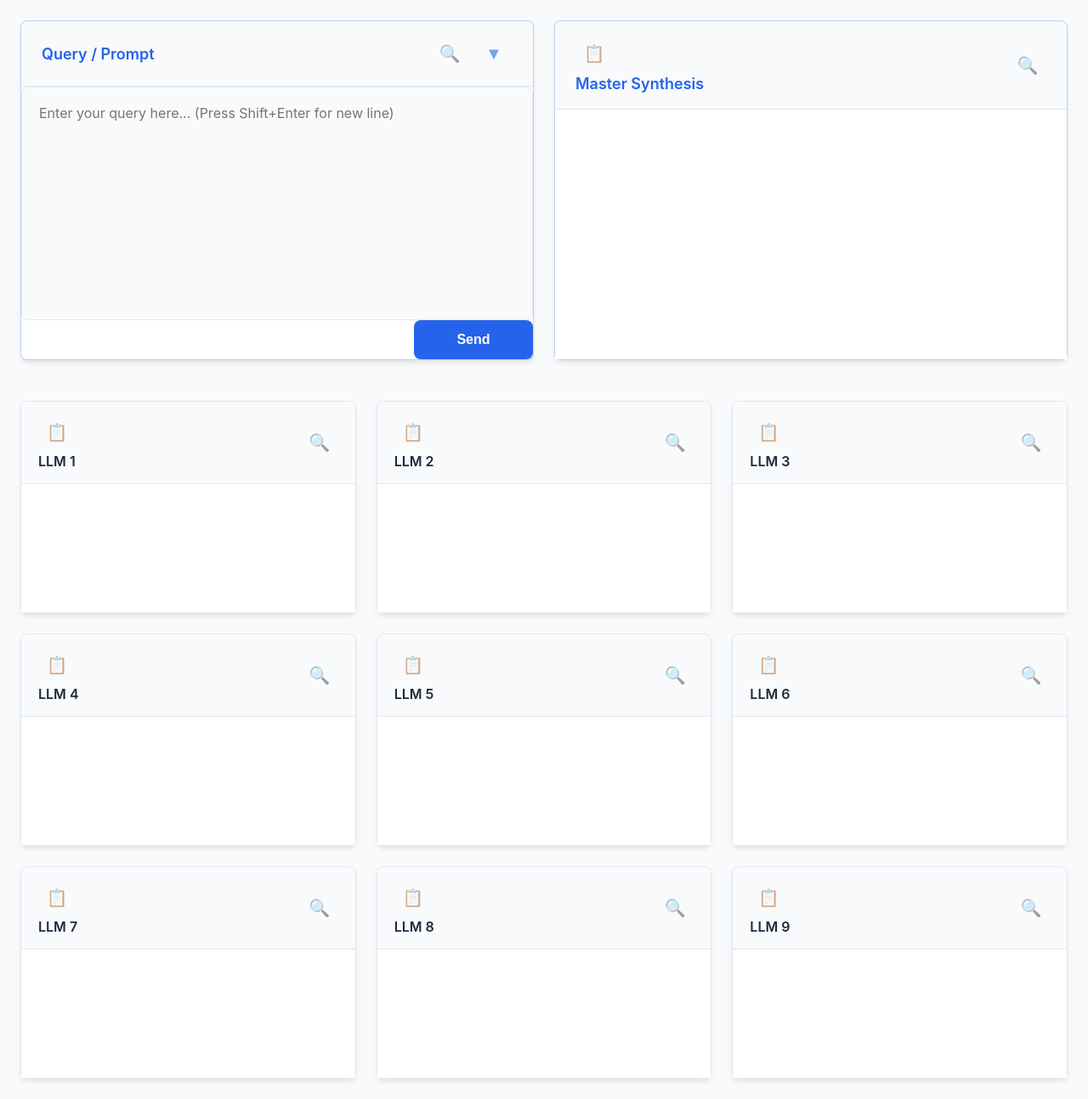
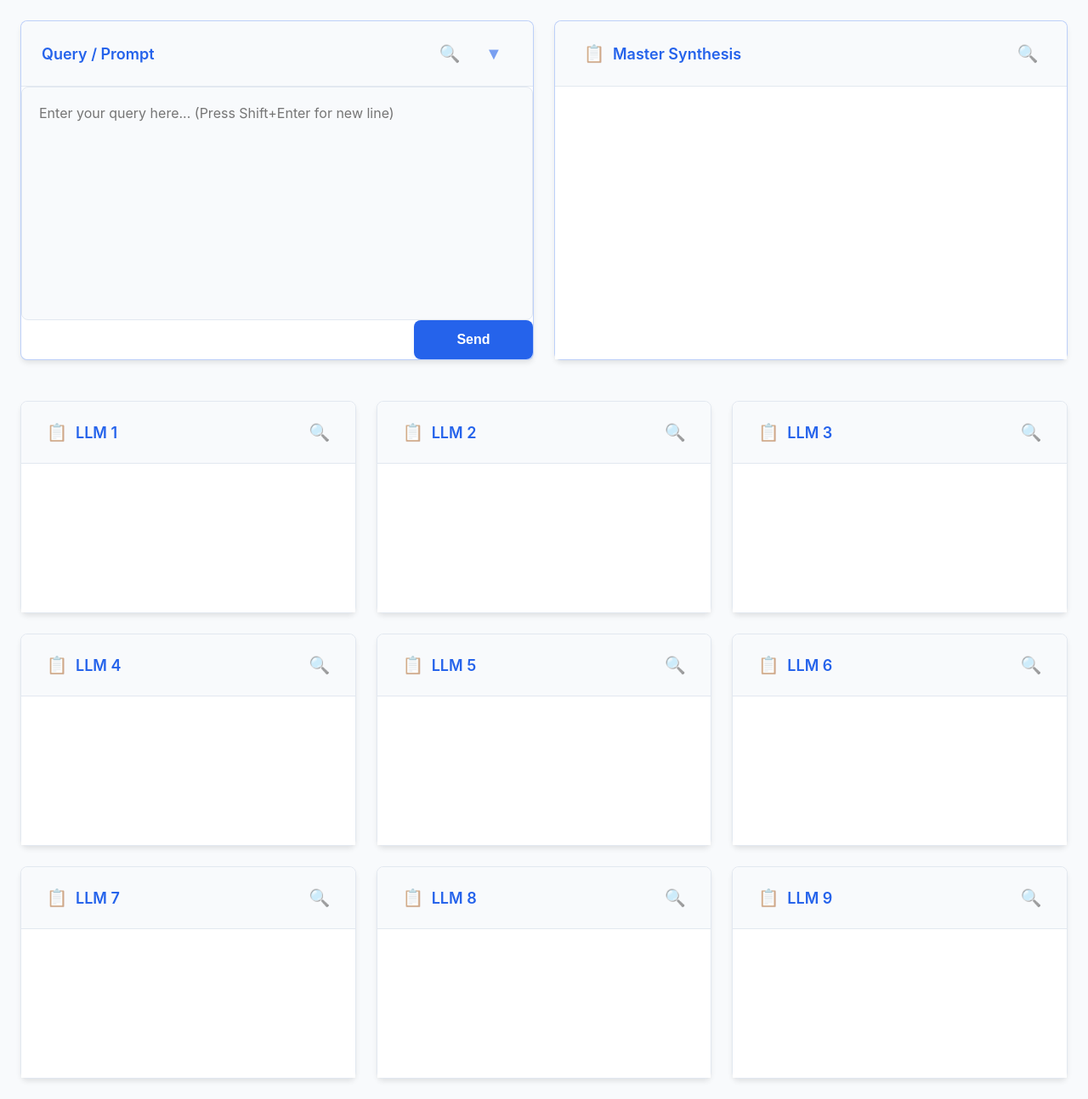
Before and after one commit to ExactDoug/multi-llm-wrapper, a FastAPI app: page / in a window 1280 px wide. Shown: the whole page at 85% size. Run offline with FastAPI, Linux system fonts and the light colour scheme.

Commit message:
fix: Improve copy icon alignment and update synthesis prompt
- Align copy icon with section headers
- Update synthesis prompt for better results

```diff
--- a/src/multi_llm_wrapper/web/app.py
+++ b/src/multi_llm_wrapper/web/app.py
@@ -156,14 +156,17 @@ async def stream_synthesis(session_id: str) -> AsyncGenerator[str, None]:
 
         synthesis_prompt += "\nProvide a comprehensive yet concise synthesis that:\n"
         synthesis_prompt += "1. Merges all responses into a single response that directly addresses the user's original query\n"
-        synthesis_prompt += "2. Presents the response as though from a single SME with access to a broader and more nuanced knowledgebase than any 1 LLM would have\n"
+        synthesis_prompt += "2. Presents the response as though from a single SME (subject matter expert) with access to a broader and more nuanced knowledgebase than any 1 LLM would have\n"
         synthesis_prompt += "3. Preserves all unique (or possibly unique) details, including more nuanced details\n"
         synthesis_prompt += "4. For more-nuanced or minority details, presents them as such, in order to not give overconfidence in a detail that is seemingly less common, though potentially could still be highly-beneficial\n"
-        synthesis_prompt += "5. If the request/prompt is for research, coding, development, etc.: Identifies key agreements and disagreements\n"
-        synthesis_prompt += "6. If there are conflicting responses (discrepancies), rather than omitting these, present these details accordingly in a clear intuitive way"
+        synthesis_prompt += "5. If the request/prompt is for research, coding or development: Identifies key agreements and disagreements\n"
+        synthesis_prompt += "6. If there are conflicting responses (discrepancies), rather than omitting these, present these details accordingly in a clear intuitive way\n"
         synthesis_prompt += "7. Is as concise as possible, while still being incredibly useful and high-value, and adhering to the above requirements\n"
         synthesis_prompt += "8. Uses/preserves markdown as/when appropriate\n"
         synthesis_prompt += "9. Preserves links and/or references to various sources so the user is able to go verify the answers themselves\n"
+        synthesis_prompt += "10. Attempt to respond to the user in such a way that would be appropriate based on their request (while utilizing the additional information from the other LLMs in an appropriate way)\n"
+        synthesis_prompt += "11. Respect the user's requested answer format. If they say 'be brief' or 'be concise', give them a brief/concise response while still utilizing all the aggregated knowledge sources to the extent possible\n"
+        synthesis_prompt += "12. If any LLMs diverge from the requested format, you are not obligated to represent them in their entirety. Although we want you to incorporate and consider the information they add, we don't want this to cause the user to no longer receive the type of response they are requesting (in terms of the format of the response)\n"
 
         # synthesis_prompt += "3. Evaluates the strengths of each response\n"
 
--- a/src/multi_llm_wrapper/web/static/css/components.css
+++ b/src/multi_llm_wrapper/web/static/css/components.css
@@ -9,13 +9,13 @@
     align-items: center;
 }
 
-.section-header h2 {
+.section-header h2,
+.llm-title {
     font-size: 1.125rem;
     font-weight: 600;
     color: var(--primary-color);
     display: flex;
     align-items: center;
-    gap: 0.5rem;
 }
 
 .header-buttons {
@@ -108,10 +108,10 @@
     border-radius: 0.5rem 0.5rem 0 0;
 }
 
-.llm-title {
+/*.llm-title {
     font-weight: 600;
     color: var(--text-color);
-}
+} */
 
 /* Content Areas */
 .llm-content,
--- a/src/multi_llm_wrapper/web/templates/index.html
+++ b/src/multi_llm_wrapper/web/templates/index.html
@@ -38,11 +38,11 @@
             <!-- Master Synthesizer Section -->
             <div class="synthesizer-section">
                 <div class="section-header">
-                    <div class="title-wrapper">
+                    <h2>
                         <button class="copy-btn" data-copy="synthesis" title="Copy master synthesis"
                             aria-label="Copy master synthesis">📋</button>
-                        <h2>Master Synthesis</h2>
-                    </div>
+                        Master Synthesis
+                    </h2>
                     <button class="expand-btn" id="synthesis-expand" aria-label="Expand synthesis view">🔍</button>
                 </div>
                 <div class="synthesizer-content markdown-body">
@@ -62,12 +62,13 @@
             {% for i in range(9) %}
             <div class="llm-window" id="llm-{{ i }}">
                 <div class="llm-header">
-                    <div class="title-wrapper">
+                    <h2 class="llm-title">
                         <button class="copy-btn" data-copy="llm-{{ i }}" title="Copy LLM {{ i + 1 }} output"
                             aria-label="Copy LLM {{ i + 1 }} output">📋</button>
-                        <span class="llm-title">LLM {{ i + 1 }}</span>
-                    </div>
-                    <button class="expand-btn" data-expand="llm-{{ i }}" aria-label="Expand LLM {{ i + 1 }} view">🔍</button>
+                        LLM {{ i + 1 }}
+                    </h2>
+                    <button class="expand-btn" data-expand="llm-{{ i }}"
+                        aria-label="Expand LLM {{ i + 1 }} view">🔍</button>
                 </div>
                 <div class="llm-content markdown-body">
                     <!-- Content will be populated via JavaScript -->
```
Also changed, not shown: 1 other file.
